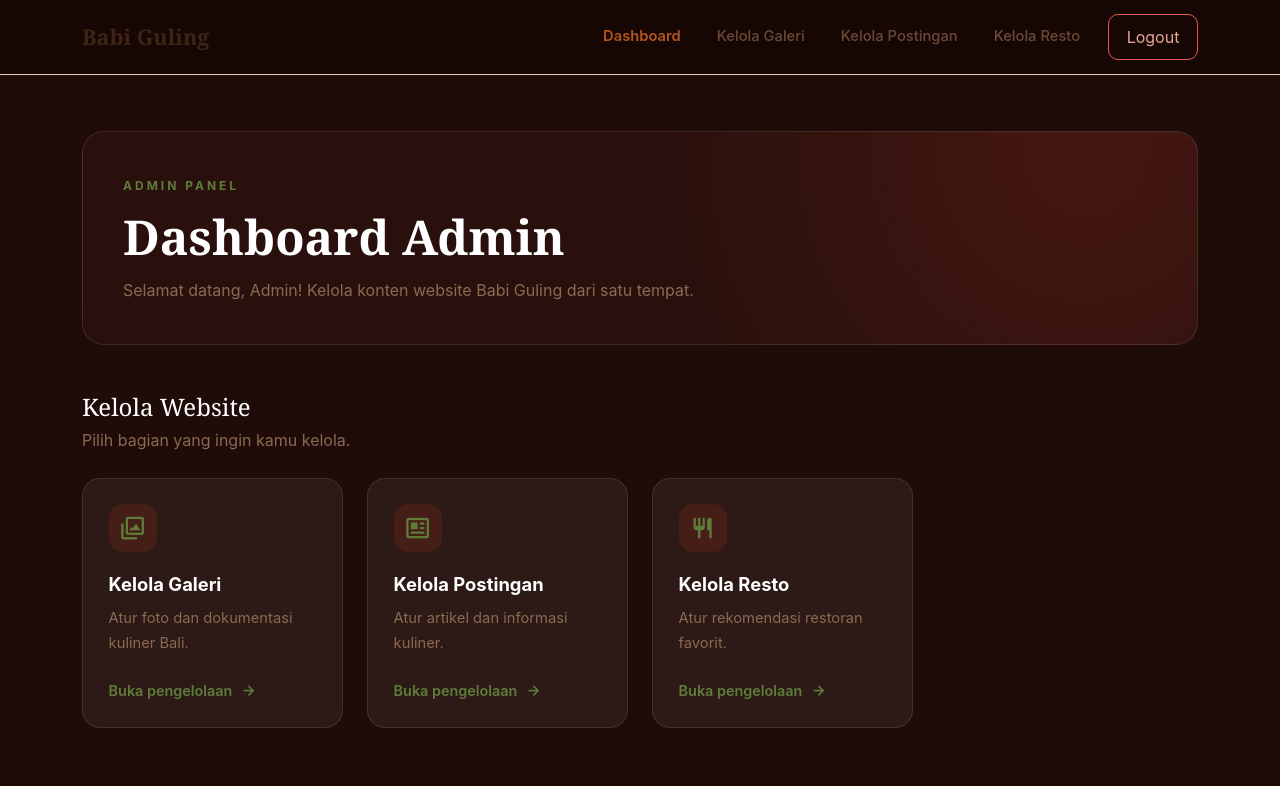
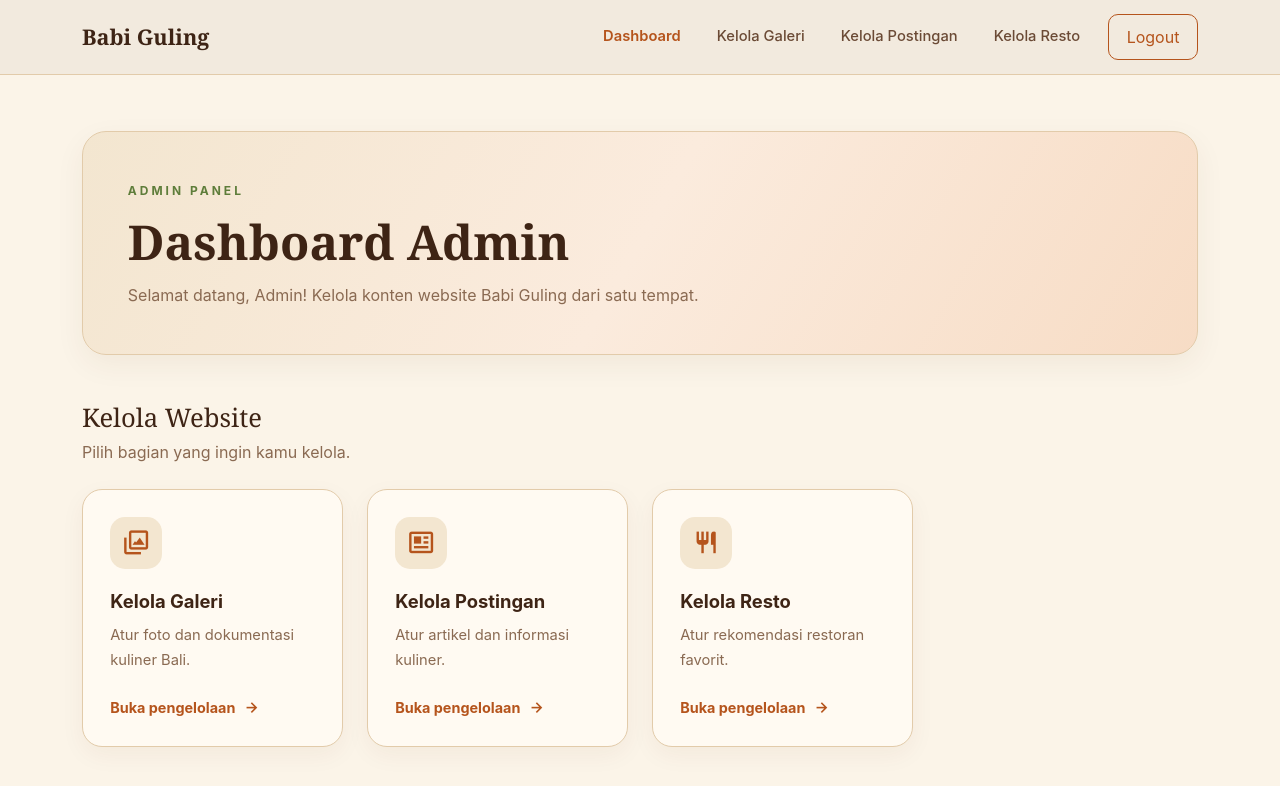
Before and after one commit to LuluLydiaAnd/Front-EndProg-Kelompok6, a Next.js app in the folder babi-guling-next/: page /admin in a window 1280 px wide. Shown: the top 786 px of the page. Built offline with nearby package versions, Linux system fonts and the light colour scheme; sample sign-in values are in the browser's storage.

Commit message:
memperbaiki css tampilan untuk admin

```diff
--- a/babi-guling-next/app/admin/page.tsx
+++ b/babi-guling-next/app/admin/page.tsx
@@ -37,7 +37,8 @@ export default function AdminPage() {
   }, [router]);
 
   return (
-    <main className="container py-5 admin-page">
+    <main className="admin-page py-5">
+    <div className="container">
       <div className="admin-welcome mb-5">
         <span className="admin-eyebrow">ADMIN PANEL</span>
         <h1>Dashboard Admin</h1>
@@ -75,6 +76,7 @@ export default function AdminPage() {
           </div>
         ))}
       </div>
+      </div>
     </main>
   );
 }
--- a/babi-guling-next/app/globals.css
+++ b/babi-guling-next/app/globals.css
@@ -550,7 +550,8 @@ body {
 
 /* navbar khusus admin */
 .bg-brand-nav:has(+ .admin-page) {
-  background: #160705;
+  background: rgba(251, 244, 232, 0.96);
+  border-bottom: 1px solid #E2CBAA;
 }
 
 .bg-brand-nav:has(+ .admin-page) .container {
@@ -560,37 +561,37 @@ body {
 }
 
 .bg-brand-nav:has(+ .admin-page) .btn-outline-danger {
-  border-color: #e2574c;
-  color: #e8a598;
+  border-color: #B5541C;
+  color: #B5541C;
   border-radius: 10px;
   padding: 0.6rem 1.1rem;
 }
 
 .bg-brand-nav:has(+ .admin-page) .btn-outline-danger:hover {
-  background: #a93226;
-  border-color: #a93226;
+  background: #B5541C;
+  border-color: #B5541C;
   color: #fff;
 }
 
-/* Dashboard admin */
+/* Dashboard admin - warm Bali theme */
 .admin-page {
   min-height: calc(100vh - 70px);
   padding-top: 3.5rem !important;
   padding-bottom: 4rem !important;
+  background: #FBF4E8;
 }
 
 .admin-welcome {
-  padding: 2.5rem;
-  border: 1px solid rgba(255, 255, 255, 0.1);
-  border-radius: 22px;
-  background:
-    radial-gradient(circle at 90% 10%, rgba(169, 50, 38, 0.22), transparent 40%),
-    #2a100c;
+  padding: 2.8rem;
+  border: 1px solid #E2CBAA;
+  border-radius: 24px;
+  background: linear-gradient(120deg, #F3E6D0, #FBEBDD, #F7DCC5);
+  box-shadow: 0 10px 30px rgba(91, 49, 25, 0.06);
 }
 
 .admin-eyebrow {
   display: inline-block;
-  color: var(--pink);
+  color: #5E7D3A;
   font-size: 0.75rem;
   font-weight: 700;
   letter-spacing: 3px;
@@ -598,20 +599,21 @@ body {
 }
 
 .admin-welcome h1 {
-  color: #fff;
+  color: #3E2415;
   font-size: clamp(2rem, 4vw, 3rem);
+  font-weight: 700;
   margin-bottom: 0.8rem;
 }
 
 .admin-welcome p,
 .admin-section-desc {
-  color: var(--text-muted);
+  color: #8A6A52 !important;
   margin-bottom: 0;
 }
 
 .admin-section-title {
-  color: #fff;
-  font-size: 1.5rem;
+  color: #3E2415;
+  font-size: 1.6rem;
   margin-bottom: 0.4rem;
 }
 
@@ -620,38 +622,39 @@ body {
   flex-direction: column;
   height: 100%;
   min-height: 245px;
-  padding: 1.6rem;
-  border-radius: 18px;
-  border: 1px solid rgba(255, 255, 255, 0.1);
-  background: #2d1915;
-  color: var(--text-light);
+  padding: 1.7rem;
+  border-radius: 20px;
+  border: 1px solid #E2CBAA;
+  background: #FFFAF2;
+  color: #3E2415;
   text-decoration: none;
-  transition: transform 0.25s ease, border-color 0.25s ease,
-    background 0.25s ease;
+  box-shadow: 0 8px 24px rgba(91, 49, 25, 0.05);
+  transition: all 0.3s ease;
 }
 
 .admin-menu-card:hover {
-  transform: translateY(-5px);
-  background: #381b15;
-  border-color: rgba(232, 165, 152, 0.5);
-  color: #fff;
+  transform: translateY(-6px);
+  background: #FFF4E5;
+  border-color: #B5541C;
+  box-shadow: 0 14px 30px rgba(181, 84, 28, 0.12);
+  color: #3E2415;
 }
 
 .admin-menu-icon {
   display: flex;
   align-items: center;
   justify-content: center;
-  width: 48px;
-  height: 48px;
+  width: 52px;
+  height: 52px;
   margin-bottom: 1.3rem;
-  border-radius: 14px;
-  background: rgba(169, 50, 38, 0.2);
-  color: var(--pink);
-  font-size: 1.7rem;
+  border-radius: 15px;
+  background: #F3E6D0;
+  color: #B5541C;
+  font-size: 1.8rem;
 }
 
 .admin-menu-card h3 {
-  color: #fff;
+  color: #3E2415;
   font-family: inherit;
   font-size: 1.15rem;
   font-weight: 700;
@@ -659,7 +662,7 @@ body {
 }
 
 .admin-menu-card p {
-  color: var(--text-muted);
+  color: #8A6A52 !important;
   font-size: 0.92rem;
   line-height: 1.7;
   margin-bottom: 1.4rem;
@@ -670,13 +673,18 @@ body {
   align-items: center;
   gap: 0.4rem;
   margin-top: auto;
-  color: var(--pink);
+  color: #B5541C;
   font-size: 0.9rem;
-  font-weight: 600;
+  font-weight: 700;
 }
 
 .admin-menu-link i {
   font-size: 1.2rem;
+  transition: transform 0.25s ease;
+}
+
+.admin-menu-card:hover .admin-menu-link i {
+  transform: translateX(5px);
 }
 
 @media (max-width: 575.98px) {
@@ -793,3 +801,10 @@ body {
     padding: 1.2rem;
   }
 }
+
+.admin-page {
+  width: 100%;
+  min-height: calc(100vh - 70px);
+  margin: 0;
+  background: #FBF4E8;
+}
--- a/babi-guling-next/components/Navbar.tsx
+++ b/babi-guling-next/components/Navbar.tsx
@@ -7,10 +7,8 @@ import { usePathname, useRouter } from "next/navigation";
 const publicMenu = [
   { label: "Home", href: "/" },
   { label: "Galeri", href: "/galeri" },
-  { label: "FAQ", href: "/faq" },
   { label: "Postingan", href: "/postingan" },
   { label: "Resto Favorit", href: "/resto" },
-  { label: "Contact", href: "/kontak" },
 ];
 
 const adminMenu = [
```
Also changed, not shown: babi-guling-next/components/Banner.tsx (+5 -25 lines), 1 other file (tests, documents, lock files or other folders).
